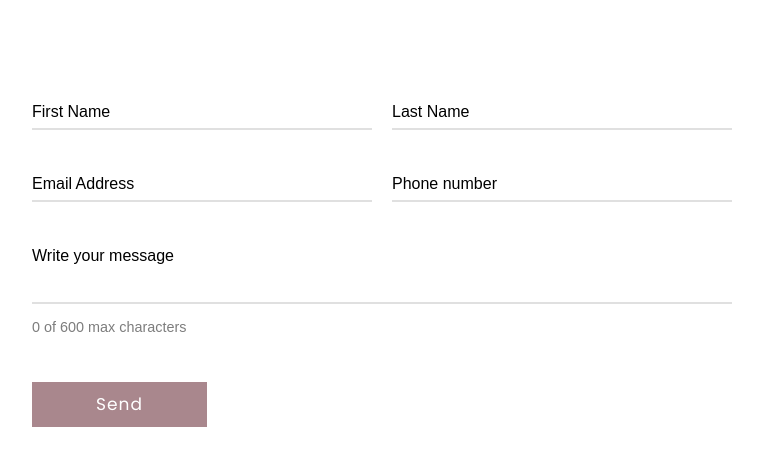
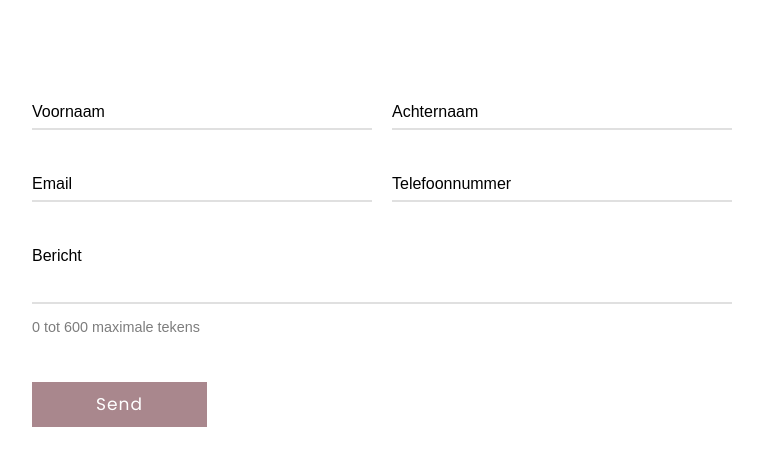
Before and after one commit to IthielGit/Kibu-Contact-form, a plain HTML site: page Template Kibu NL (linked to zoho forms)/index.html in a window 1280 px wide. Shown: the part 226-692 px from the top of the page, without its empty margins (248-1011 px from the left). Drawn offline with nearby package versions, Linux system fonts and the light colour scheme.

Commit message:
NL forms created and ready to be deployed

```diff
--- a/Template Kibu NL (linked to zoho forms)/character-counter.js
+++ b/Template Kibu NL (linked to zoho forms)/character-counter.js
@@ -12,7 +12,7 @@
       var charCount = textArea.value.length;
       var maxChar = textArea.getAttribute("maxlength");
       // Update the paragraph content
-      document.getElementById("characterCount").textContent = charCount + " of " + maxChar + " max characters";
+      document.getElementById("characterCount").textContent = charCount + " tot " + maxChar + " maximale tekens";
     }
 
     // Initialize character count on load
--- a/Template Kibu NL (linked to zoho forms)/index.html
+++ b/Template Kibu NL (linked to zoho forms)/index.html
@@ -11,7 +11,7 @@
    <!-- partial:index.partial.html -->
    <div class="container">
       <form
-         action='https://forms.zohopublic.eu/kibuhl/form/KibuContact/formperma/zNwi_nkP_6OWaSa5KlN0mA8u6NmWNL57_tOvfVeCnrs/htmlRecords/submit'
+         action='https://forms.zohopublic.eu/kibuhl/form/KibuContactNL/formperma/J3ZHa55Vebudx8H9UcNn3pF2QcV-eol4eJHlHiovSfg/htmlRecords/submit'
          name='form' method='POST' onSubmit='javascript:document.charset="UTF-8"; return zf_ValidateAndSubmit();'
          accept-charset='UTF-8' enctype='multipart/form-data' id='form'>
          <input type="hidden" name="zf_referrer_name" value="">
@@ -19,26 +19,26 @@
             <div class="input-data">
                <input type="text" maxlength="255" name="Name_First" fieldType=7 required />
                <div class="underline"></div>
-               <label for="Name_First">First Name</label>
+               <label for="Name_First">Voornaam</label>
             </div>
             <div class="input-data">
                <input type="text" maxlength="255" name="Name_Last" fieldType=7 required>
                <div class="underline"></div>
-               <label for="Name_Last">Last Name</label>
+               <label for="Name_Last">Achternaam</label>
             </div>
          </div>
          <div class="form-row">
             <div class="input-data">
                <input fieldType=9 type="text" maxlength="255" name="Email" checktype="c5" value="" required>
                <div class="underline"></div>
-               <label for="Email">Email Address</label>
+               <label for="Email">Email</label>
             </div>
             <div class="input-data">
                <input type="text" compname="PhoneNumber" name="PhoneNumber_countrycode" maxlength="20" checktype="c7"
                   value="" phoneFormat="1" isCountryCodeEnabled=false fieldType="11"
                   id="international_PhoneNumber_countrycode" valType="number" phoneFormatType="1" required>
                <div class="underline"></div>
-               <label for="PhoneNumber_countrycode">Phone number</label>
+               <label for="PhoneNumber_countrycode">Telefoonnummer</label>
             </div>
          </div>
          <div class="form-row">
@@ -46,11 +46,11 @@
                <textarea textarea name="MultiLine" checktype="c1" maxlength="600" required></textarea>
                <br />
                <div class="underline"></div>
-               <label for="MultiLine">Write your message</label>
+               <label for="MultiLine">Bericht</label>
 
                <div class="charcount">
                   <p id="characterCount">
-                     0 or 600 max characters
+                     0 tot 600 maximale tekens
                   </p>
                </div>
                <br />
@@ -64,7 +64,7 @@
       </form>
    </div>
    <!-- partial -->
-<script src="/character-counter.js"></script>
+   <script src="/character-counter.js"></script>
 </body>
 
 </html>
```
Also changed, not shown: 3 other files.
